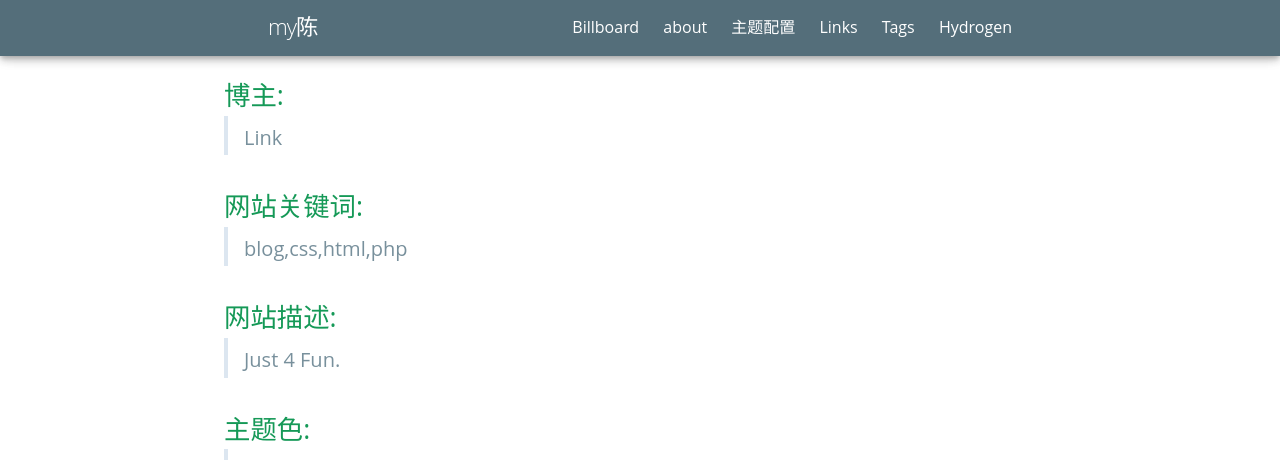
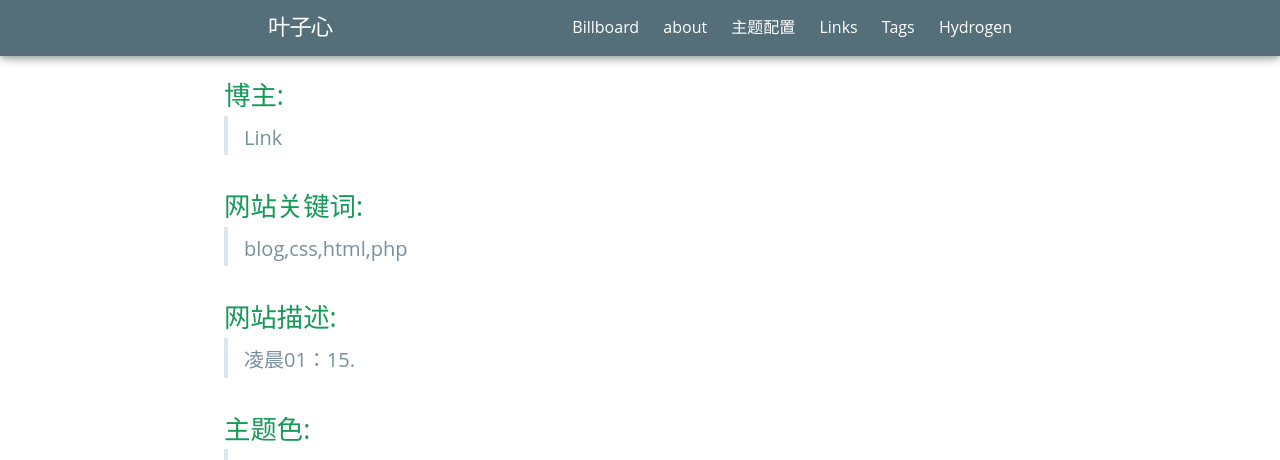
Before and after one commit to chenhong7664/chenhong7664.github.io, a Jekyll site: the page built from config/infor.html, in a window 1280 px wide and 900 px high, scrolled down 639 px. Shown: the top 460 px of the window. Built offline with Jekyll 4.4.1, drawn with Linux system fonts in a browser that asks for light colours; some web fonts are replaced.

Commit message:
从新提交

```diff
--- a/_config.yml
+++ b/_config.yml
@@ -1,5 +1,5 @@
-title: my陈 #博客标题
-description: Just 4 Fun. #博客描述
+title: 叶子心 #博客标题
+description: 凌晨01：15. #博客描述
 keywords: blog,css,html,php #博客关键字
 author: "Link"
 
```
